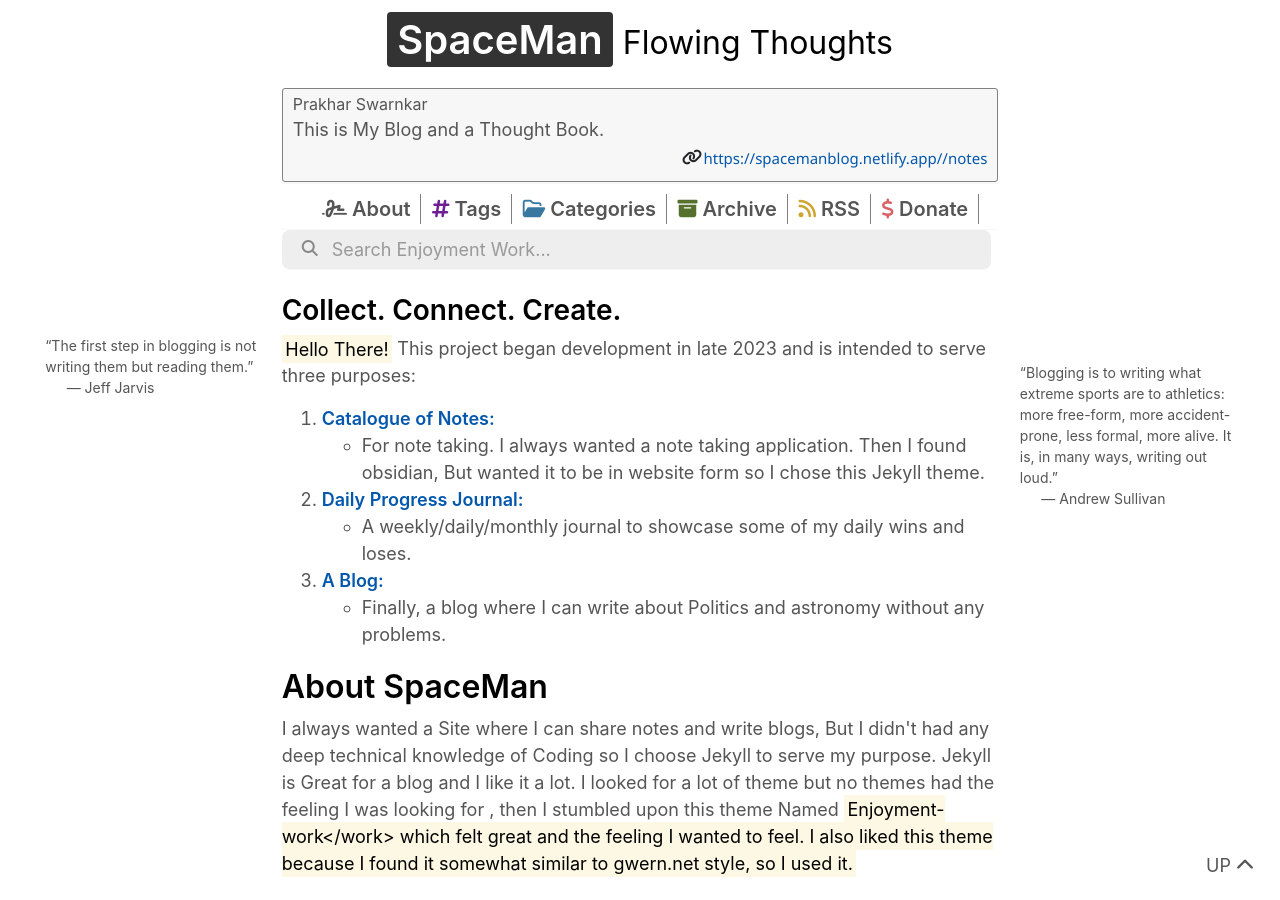
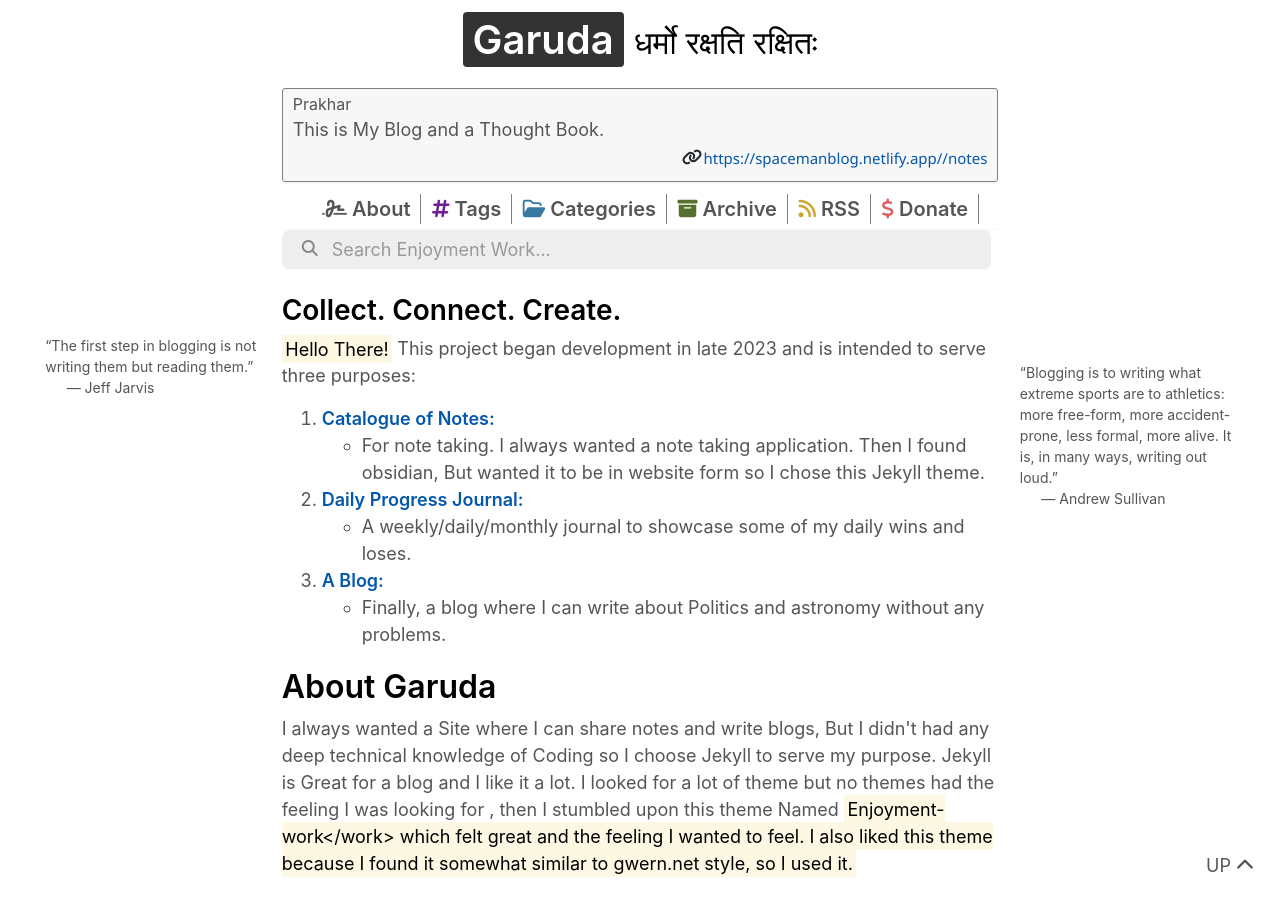
Before and after one commit to stardoom4/blog, a Jekyll site: the page built from index.md, in a window 1280 px wide and 900 px high. Built offline with Jekyll 4.4.1, drawn with Linux system fonts in a browser that asks for light colours; nearby versions of some CDN libraries; some of the changed text lies outside the part shown.

Commit message:
Update _config.yml

```diff
--- a/_config.yml
+++ b/_config.yml
@@ -1,12 +1,12 @@
 # Site Data
-title: "SpaceMan"
-tagline: "Flowing Thoughts"
-name: "Prakhar Swarnkar "
+title: "Garuda"
+tagline: "धर्मो रक्षति रक्षितः"
+name: "Prakhar "
 author_bio:
   "Hello There! I am Prakhar And I am a student and a JEE (Joint Entrance Exam) Aspirant."
 description: "This is My Blog and a Thought Book."
 footer_description:
-  'This is SpaceMan'
+  'This is Prakhar'
 notes_url: "https://spacemanblog.netlify.app/"
 profile_pic: /assets/img/logo.png
 favicon: /assets/img/favicon.png
```
